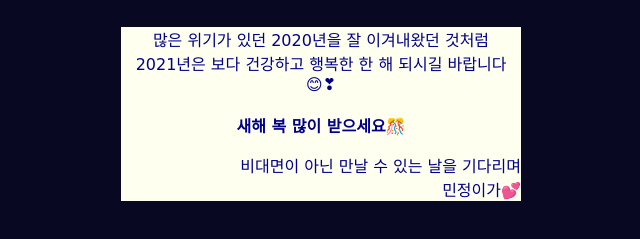
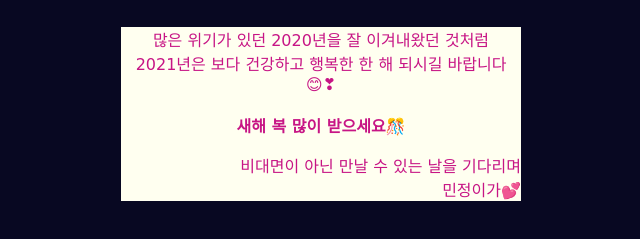
Before and after one commit to minjeong915/happy2021, a plain HTML site: page index.html in a window 1280 px wide. Both pictures are taken after a click on the element 640 px from the left and 300 px from the top of the page. Shown: the part 379-618 px from the top of the page, without its empty margins (319-959 px from the left). Drawn offline with Linux system fonts and the light colour scheme; a web font is replaced by a local one.

Commit message:
Add files via upload

```diff
--- a/index.html
+++ b/index.html
@@ -84,7 +84,7 @@
         text-align: center;
         ;
 
-        color: darkblue;
+        color: mediumvioletred;
     }
 
     .from {
```
